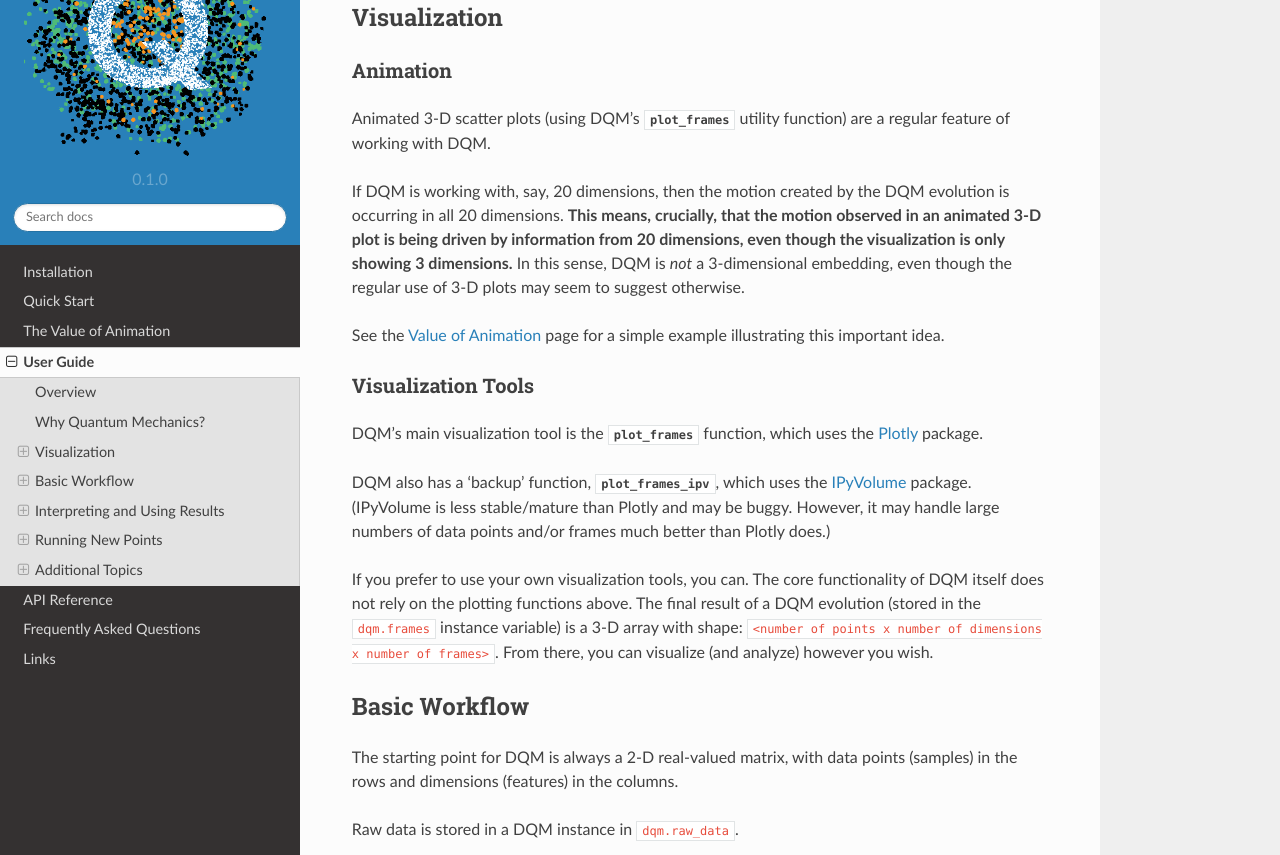
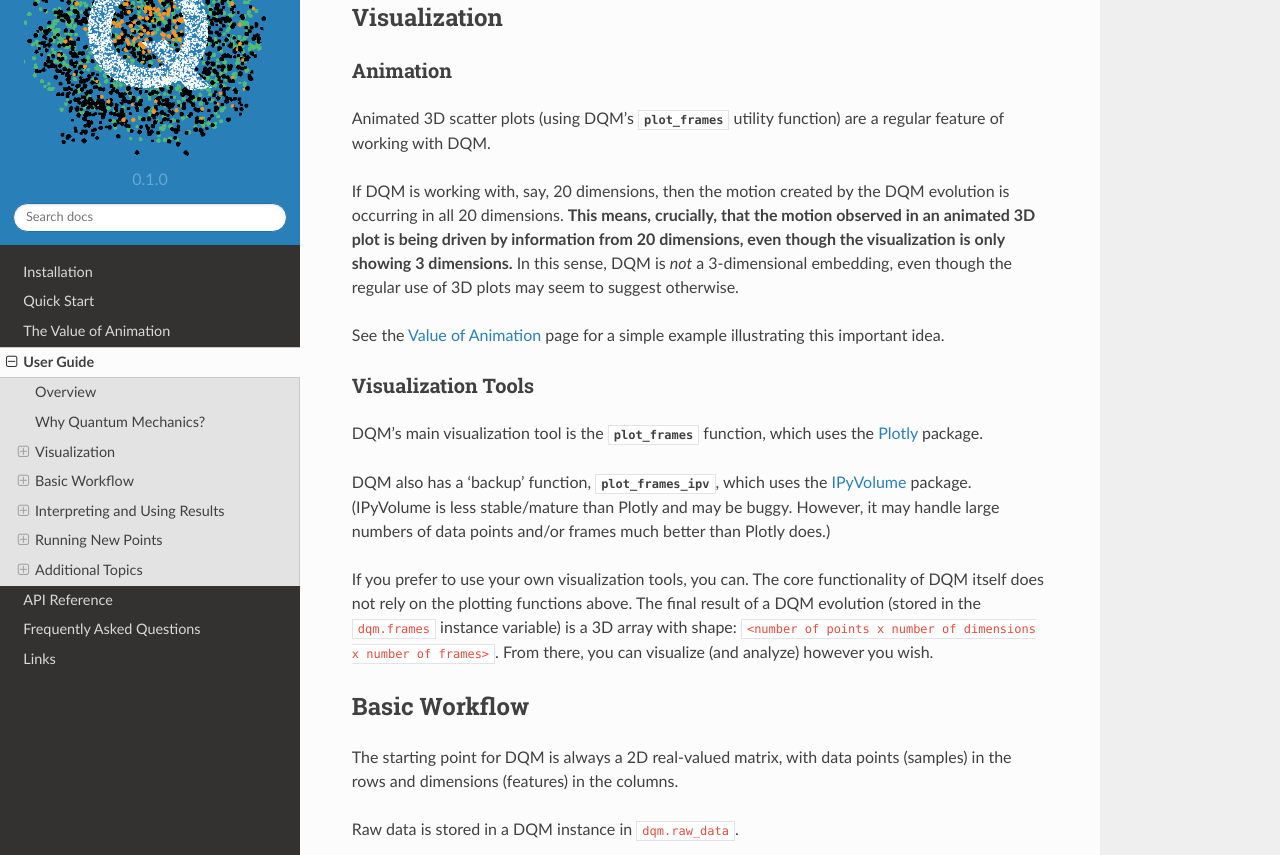
Before and after one commit to zanderteller/dqm, a Sphinx documentation site: the page built from docs/user_guide.rst, in a window 1280 px wide and 1400 px high, scrolled down 1234 px. Shown: the part 149-1004 px from the top of the window. Built offline with Sphinx 7.4.7 and the Read the Docs theme 2.0.0, drawn with Linux system fonts in a browser that asks for light colours; some of the changed text lies outside the part shown.

Commit message:
Added repetition of key points from the 'User Guide' page at the end of the 'Value of Animation' page, and standardized spelling convention for '2D' and '3D'

```diff
--- a/docs/installation.rst
+++ b/docs/installation.rst
@@ -23,7 +23,7 @@
 *The core functionality of DQM does not need any of these packages, but working with DQM will be much easier with them.*
 
 * jupyterlab (for working with DQM's example Jupyter notebooks)
-* plotly (for interactive animated 3-D plotting)
+* plotly (for interactive animated 3D plotting)
 * matplotlib (for basic plotting)
 
 Cloning the DQM Repository
--- a/docs/quick_start.rst
+++ b/docs/quick_start.rst
@@ -164,7 +164,7 @@
 DQM does not require a PCA transformation, but using PCA is almost always helpful, for 2 reasons:
 
 #. PCA is useful for 'gentle' dimensionality reduction. Here, in the 2 leftmost plots below, the 'elbows' in the plots suggest that using the first 4 PCA dimensions will capture the most important structure in the data. (We'll use more than 4 dimensions below, to emphasize that DQM typically works in high dimension.)
-#. Visualization of the first 3 dimensions of the PCA coordinate system allows us to pack as much information as possible into a single 3-D plot.
+#. Visualization of the first 3 dimensions of the PCA coordinate system allows us to pack as much information as possible into a single 3D plot.
 
 Understanding the plots (left to right):
 
--- a/docs/user_guide.rst
+++ b/docs/user_guide.rst
@@ -41,9 +41,9 @@
 Animation
 ^^^^^^^^^
 
-Animated 3-D scatter plots (using DQM's :func:`plot_frames <dqm.utils.plot_frames>` utility function) are a regular feature of working with DQM.
+Animated 3D scatter plots (using DQM's :func:`plot_frames <dqm.utils.plot_frames>` utility function) are a regular feature of working with DQM.
 
-If DQM is working with, say, 20 dimensions, then the motion created by the DQM evolution is occurring in all 20 dimensions. **This means, crucially, that the motion observed in an animated 3-D plot is being driven by information from 20 dimensions, even though the visualization is only showing 3 dimensions.** In this sense, DQM is *not* a 3-dimensional embedding, even though the regular use of 3-D plots may seem to suggest otherwise.
+If DQM is working with, say, 20 dimensions, then the motion created by the DQM evolution is occurring in all 20 dimensions. **This means, crucially, that the motion observed in an animated 3D plot is being driven by information from 20 dimensions, even though the visualization is only showing 3 dimensions.** In this sense, DQM is *not* a 3-dimensional embedding, even though the regular use of 3D plots may seem to suggest otherwise.
 
 See the :doc:`Value of Animation <value_of_animation>` page for a simple example illustrating this important idea.
 
@@ -54,12 +54,12 @@
 
 DQM also has a 'backup' function, :func:`plot_frames_ipv <dqm.utils.plot_frames_ipv>`, which uses the `IPyVolume <https://ipyvolume.readthedocs.io>`_ package. (IPyVolume is less stable/mature than Plotly and may be buggy. However, it may handle large numbers of data points and/or frames much better than Plotly does.)
 
-If you prefer to use your own visualization tools, you can. The core functionality of DQM itself does not rely on the plotting functions above. The final result of a DQM evolution (stored in the ``dqm.frames`` instance variable) is a 3-D array with shape: ``<number of points x number of dimensions x number of frames>``. From there, you can visualize (and analyze) however you wish.
+If you prefer to use your own visualization tools, you can. The core functionality of DQM itself does not rely on the plotting functions above. The final result of a DQM evolution (stored in the ``dqm.frames`` instance variable) is a 3D array with shape: ``<number of points x number of dimensions x number of frames>``. From there, you can visualize (and analyze) however you wish.
 
 Basic Workflow
 --------------
 
-The starting point for DQM is always a 2-D real-valued matrix, with data points (samples) in the rows and dimensions (features) in the columns.
+The starting point for DQM is always a 2D real-valued matrix, with data points (samples) in the rows and dimensions (features) in the columns.
 
 Raw data is stored in a DQM instance in ``dqm.raw_data``.
 
@@ -95,7 +95,7 @@
 
 First, PCA is useful for 'gentle' dimensionality reduction. A typical PCA analysis will only look at the first 2 (maybe 3) PCA dimensions; with DQM, however, dozens of PCA dimensions are often used, or even hundreds. **Using hundreds of PCA dimensions may still count as important dimensionality reduction if you're working with very high-dimensional data.**
 
-Second, visualization of the first 3 dimensions of the PCA coordinate system allows us to pack as much information as possible into a single 3-D plot. (And, as mentioned above, animating this 3-D plot then presents information from the higher dimensions as well.) **For this reason, even though PCA is typically used as a dimensionality-reduction technique, it can and typically should be used with DQM even if you do no dimensionality reduction at all.**
+Second, visualization of the first 3 dimensions of the PCA coordinate system allows us to pack as much information as possible into a single 3D plot. (And, as mentioned above, animating this 3D plot then presents information from the higher dimensions as well.) **For this reason, even though PCA is typically used as a dimensionality-reduction technique, it can and typically should be used with DQM even if you do no dimensionality reduction at all.**
 
 Of course, you can also visualize higher PCA dimensions, not just the first 3. This can be interesting, but observing DQM evolution in the first 3 PCA dimensions is usually good enough.
 
@@ -139,7 +139,7 @@
     dqm.create_frame_0()
     print(dqm.frames.shape)
 
-... will print the shape of 'frames', which will be ``<number of points x number of dimensions x 1>``. Note that 'frames' is 3-D; more frames will be added in the 3rd dimension during DQM evolution.
+... will print the shape of 'frames', which will be ``<number of points x number of dimensions x 1>``. Note that 'frames' is 3D; more frames will be added in the 3rd dimension during DQM evolution.
 
 If you're using a PCA transformation, the number of dimensions will be determined by the instance's PCA-transformation settings (see above).
 
@@ -312,7 +312,7 @@
 
 ``dqm.exph`` is the complex-valued 'evolution' operator matrix (that is, the exponentiated Hamiltonian time-evolution operator matrix). It converts a data point's current eigenbasis state vector at time :math:`t` into a new 'evolved' eigenbasis state vector at time :math:`t + step`.
 
-``dqm.xops`` is a 3-D tensor of position-expectation operators. Each slice :math:`i` in the 3rd dimension is the operator matrix that converts the eigenbasis state vector for a data point into the expected position of the data point in the :math:`ith` dimension of the data space.
+``dqm.xops`` is a 3D tensor of position-expectation operators. Each slice :math:`i` in the 3rd dimension is the operator matrix that converts the eigenbasis state vector for a data point into the expected position of the data point in the :math:`ith` dimension of the data space.
 
 If you want the full mathematical details, see the section on "Building the Quantum Operators" in the technical summary `Understanding DQM <https://github.com/zanderteller/dqm/blob/main/docs/Understanding%20DQM.pdf>`_.
 
```
Also changed, not shown: docs/value_of_animation.rst (+8 -2 lines), 2 other files.
